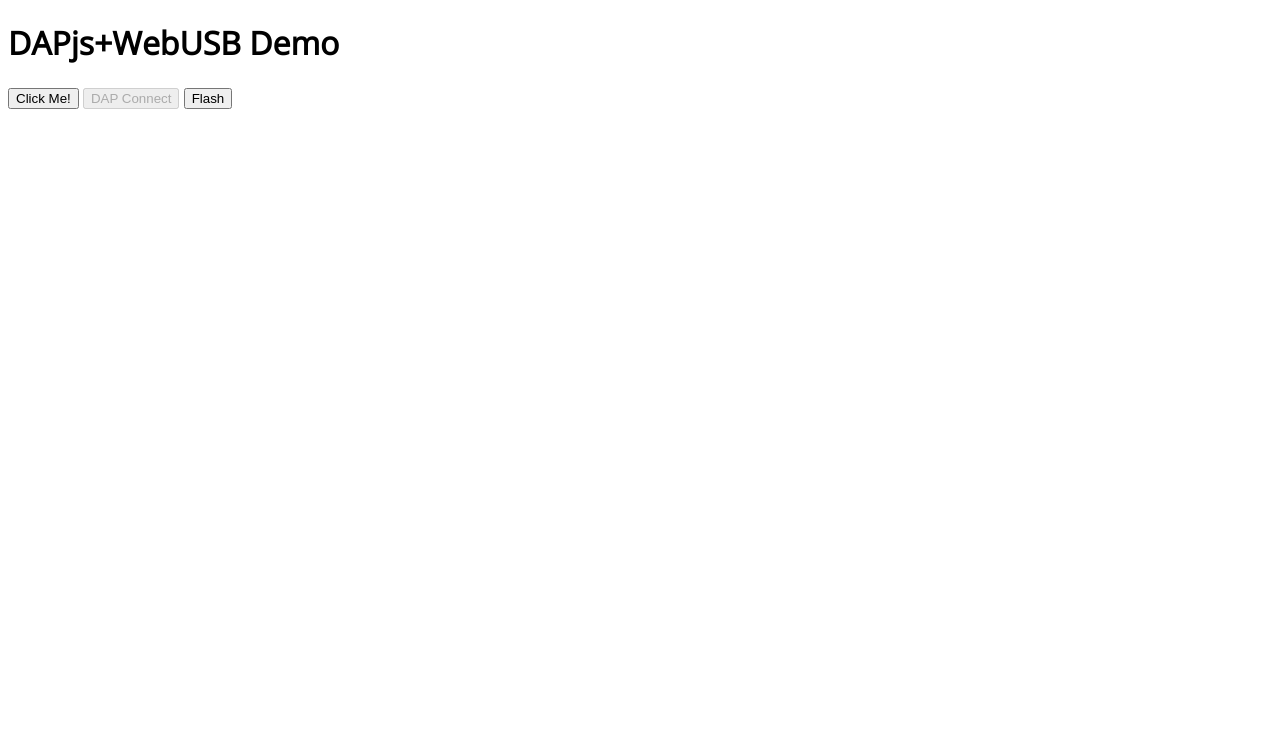
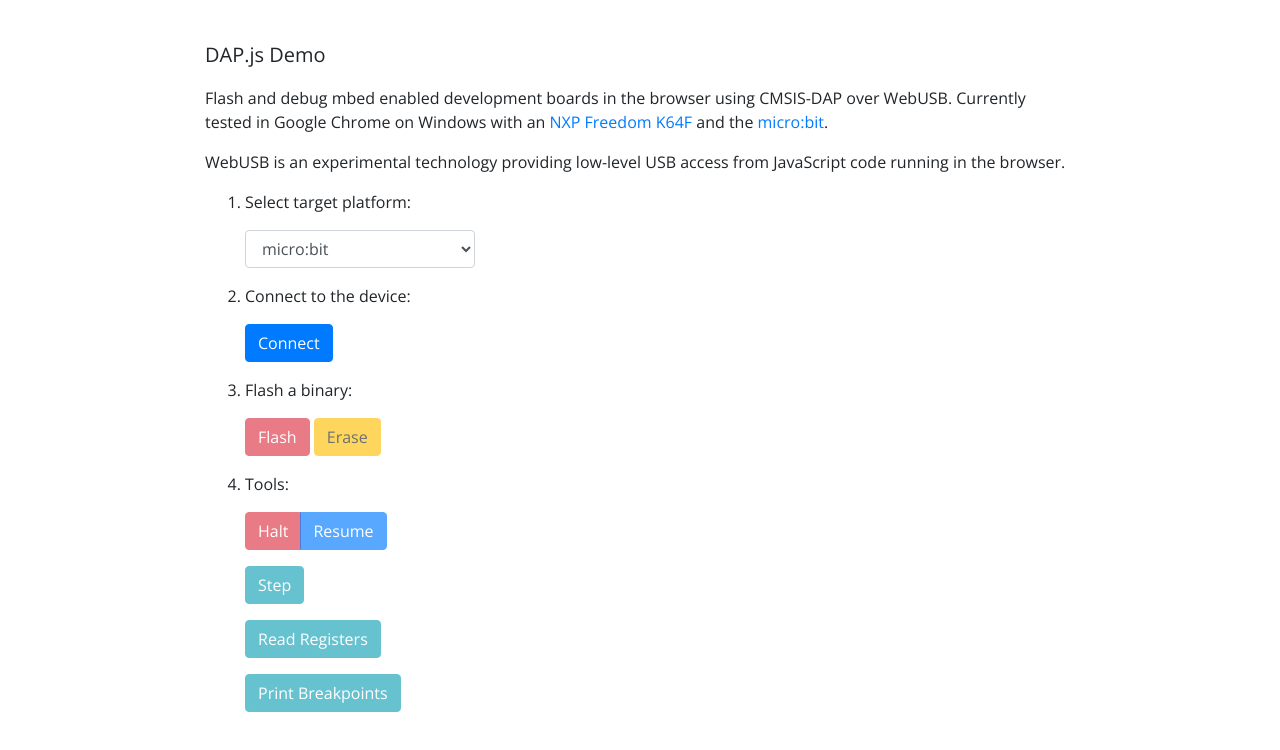
Before and after one commit to ARMmbed/dapjs-web-demo, a website: page index.html in a window 1280 px wide. Drawn offline with nearby package versions, Linux system fonts and the light colour scheme.

Commit message:
Make it look nicer!

```diff
--- a/index.html
+++ b/index.html
@@ -7,31 +7,123 @@
 
         <script src="https://code.jquery.com/jquery-3.2.1.min.js"></script>
         <script src="/bin/dap.bundle.js"></script>
-        <!-- <script src="/lib/capstone.js/dist/capstone.min.js"></script> -->
+        <script src="/lib/flat-ui/dist/js/flat-ui.min.js"></script>
+
+        <link href="/lib/flat-ui/dist/css/vendor/bootstrap/css/bootstrap.min.css" rel="stylesheet">
+        <link rel="stylesheet" href="/lib/flat-ui/dist/css/flat-ui.min.css" />
+        <link rel="stylesheet" href="https://fonts.googleapis.com/css?family=Open+Sans">
 
         <script>
-
-
+        $(function() {
+            $("select").select2({dropdownCssClass: 'dropdown-inverse'});
+        });
         </script>
 
-        <link href="https://fonts.googleapis.com/css?family=Open+Sans" rel="stylesheet">
         <style type="text/css">
             body {
-                font-family: 'Open Sans', sans-serif;
+                font-family: 'Open Sans';
+            }
+
+            .container {
+                width: 900px;
+                margin: 0 auto;
+
+                padding-top: 20px;
+            }
+
+            .demo_head {
+                margin-top: 20px;
             }
         </style>
-
     </head>
 
     <body>
 
-        <h1>DAPjs+WebUSB Demo</h1>
+        <div class='container'>
+            <p style="display: none" id="noWebUSB" class="palette palette-alizarin">
+            It looks like your browser does not support WebUSB, or does not have it enabled. For instructions about enabling it, <a href="https://developers.google.com/web/updates/2016/03/access-usb-devices-on-the-web#before_we_start" style="color: #000;">click here</a>.
+            </p>
 
-        <button id='click'>Click Me!</button>
+            <p class="lead demo_head">DAP.js Demo</p>
 
-        <button id='connect' disabled>DAP Connect</button>
+            <p>
+            Flash and debug mbed enabled development boards in the browser
+            using CMSIS-DAP over WebUSB. Currently tested in Google Chrome
+            on Windows with an <a href="https://developer.mbed.org/platforms/FRDM-K64F/">NXP Freedom K64F</a> and the <a href="http://tech.microbit.org/">micro:bit</a>.
+            </p>
 
-        <button id='flash'>Flash</button>
+            <p>
+            WebUSB is an experimental technology providing low-level USB
+            access from JavaScript code running in the browser.
+            </p>
+
+            <div class="row">
+                <div class="col-md-4">
+                    <ol>
+                        <li>
+                            <p>
+                                Select target platform:
+                            </p>
+                            <p>
+                                <select class="form-control select select-info mbl" data-toggle="select">
+                                    <optgroup label="mbed-compatible boards">
+                                        <option value="microbit">micro:bit</option>
+                                        <option value="K64F">NXP Freedom K64F</option>
+                                    </optgroup>
+                                    <optgroup label="Others">
+                                        <option value="generic">Generic Cortex-M</option>
+                                    </optgroup>
+                                </select>
+                            </p>
+                        </li>
+                        <li>
+                            <p>
+                                Connect to the device:
+                            </p>
+                            <p>
+                                <button id='click' class="btn btn-primary">Connect</button>
+
+                                <p id='updates' style='display: none'></p>
+                            </p>
+                        </li>
+                        <li>
+                            <p>
+                                Flash a binary:
+                            </p>
+                            <p>
+                                <button id='flash' class="btn btn-danger when-connected" disabled>Flash</button>
+                                <button id='flash-erase' class="btn btn-warning when-connected" disabled>Erase</button>
+                            </p>
+                        </li>
+
+                        <li>
+                            <p>
+                                Tools:
+                            </p>
+                            <p>
+                                <div class="btn-group">
+                                    <button id='halt' class="btn btn-danger when-connected" disabled>Halt</button>
+                                    <button id='resume' class="btn btn-primary when-connected" disabled>Resume</button>
+                                </div>
+                            </p>
+                            <p>
+                                <button id='step-instruction' class="btn btn-info when-connected" disabled>Step</button>
+                            </p>
+                            <p>
+                                <button id='registers' class="btn btn-info when-connected" disabled>Read Registers</button>
+                            </p>
+                            <p>
+                                <button id='breakpoints' class="btn btn-info when-connected" disabled>Print Breakpoints</button>
+                            </p>
+                        </li>
+                    </ol>
+                </div>
+
+                <div class="div-md-8">
+                    <pre id="trace"></pre>
+                </div>
+            </div>
+        </div>
 
     </body>
 
```
Also changed, not shown: 1 other file.
